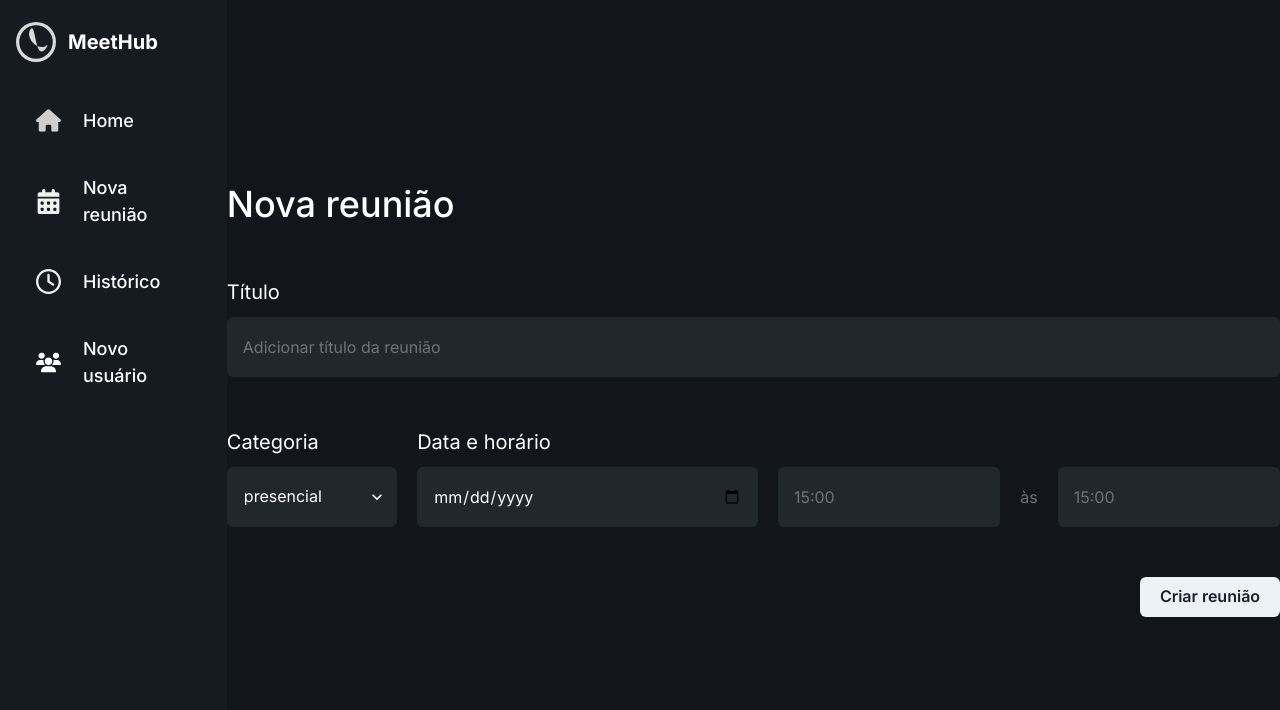
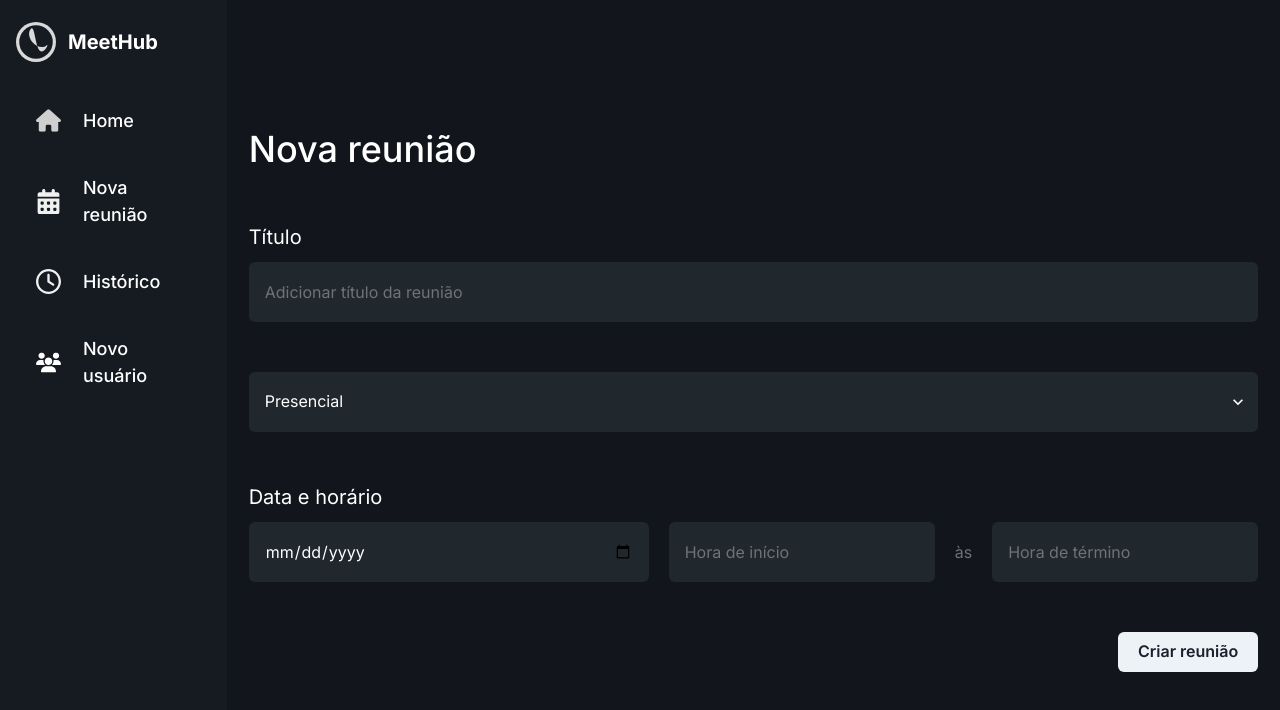
Before and after one commit to apiFatec/API-4-Semestre-SIATT-Frontend, a React (Vite) app in the folder client/: page /novareuniao in a window 1280 px wide. Shown: the top 710 px of the page. Built offline with nearby package versions, Linux system fonts and the light colour scheme; the HTML template or start-up script is replaced by a standard one.

Commit message:
:sparkles: feat: Ajustes criação das reuniões

```diff
--- a/client/package.json
+++ b/client/package.json
@@ -16,6 +16,7 @@
     "axios": "^1.6.8",
     "chakra-dayzed-datepicker": "^0.2.10",
     "date-fns": "^3.6.0",
+    "date-fns-tz": "^3.1.3",
     "dayzed": "^3.2.3",
     "framer-motion": "^11.0.22",
     "react": "^18.2.0",
--- a/client/src/pages/NovaReuniao.tsx
+++ b/client/src/pages/NovaReuniao.tsx
@@ -1,27 +1,32 @@
 import React, { useState } from "react";
-import { formatISO } from 'date-fns';
-
+import axios from "axios";
 import {
   Box,
   Button,
-  Flex,
-  FormControl,
-  FormLabel,
-  Heading,
   Input,
   Select,
   Text,
+  FormControl,
+  FormLabel,
+  Flex,
+  Heading,
 } from "@chakra-ui/react";
-import axios from "axios";
+import { useToast } from '@chakra-ui/react';
+import { formatISO } from 'date-fns';
+import { toZonedTime } from 'date-fns-tz';
 
 const NovaReuniao = () => {
   const accessToken = localStorage.getItem("accessToken");
   const [meetingData, setMeetingData] = useState({
     topic: "",
-    startDate: "", // Definido como string
-    duration: "", // Definido como string
+    startDate: "",
+    startHour: "",
+    endHour: "",
+    type: "",
     accessToken: accessToken,
   });
+
+  const toast = useToast();
 
   const handleChange = (e) => {
     const { name, value } = e.target;
@@ -35,22 +40,64 @@ const NovaReuniao = () => {
     e.preventDefault();
 
     try {
-      // Formatar a data aqui, após o usuário inserir a data
-      const formattedDate = new Date(meetingData.startDate).toISOString().slice(0, 19) + 'Z';
+      const startDateTime = toZonedTime(
+        new Date(`${meetingData.startDate}T${meetingData.startHour}:00`),
+        'America/Sao_Paulo'
+      );
+      const startHour = parseInt(meetingData.startHour);
+      const endHour = parseInt(meetingData.endHour);
+      const durationInSeconds = (endHour - startHour) * 60;
 
       const response = await axios.post(
         "http://localhost:3000/meetings/create-meeting",
         {
           topic: meetingData.topic,
-          startDate: formattedDate, // Corrigido para corresponder ao nome esperado no backend
-          duration: meetingData.duration, // Corrigido para corresponder ao nome esperado no backend
+          startDate: formatISO(startDateTime),
+          duration: durationInSeconds.toString(),
           type: 2,
           accessToken: meetingData.accessToken,
         }
       );
+
       console.log("Reunião criada com sucesso:", response.data);
+
+      const novaReuniao = {
+        titulo: meetingData.topic,
+        participantes: "",
+      };
+
+      const reunioesLocalStorage = localStorage.getItem("reunioes");
+      const reunioes = reunioesLocalStorage ? JSON.parse(reunioesLocalStorage) : [];
+      const novasReunioes = [...reunioes, novaReuniao];
+      localStorage.setItem("reunioes", JSON.stringify(novasReunioes));
+
+      setMeetingData({
+        topic: "",
+        startDate: "",
+        startHour: "",
+        endHour: "",
+        type: "",
+        accessToken: accessToken,
+      });
+
+      toast({
+        title: "Reunião agendada",
+        description: "Sua reunião foi agendada com sucesso.",
+        status: "success",
+        duration: 3000,
+        isClosable: true,
+      });
+
     } catch (error) {
       console.error("Erro ao criar a reunião:", error);
+
+      toast({
+        title: "Erro ao agendar a reunião",
+        description: "Houve um erro ao agendar a reunião. Por favor, tente novamente.",
+        status: "error",
+        duration: 3000,
+        isClosable: true,
+      });
     }
   };
 
@@ -81,29 +128,27 @@ const NovaReuniao = () => {
                   onChange={handleChange}
                 />
               </Box>
+              <Select
+                border="none"
+                bg="customInputBackground"
+                height="60px"
+                _hover={{ cursor: "pointer" }}
+                name="type"
+                value={meetingData.type}
+                onChange={handleChange}
+              >
+                <option value="presencial" style={{ backgroundColor: "#20272d", borderColor: "#20272d" }}>
+                  Presencial
+                </option>
+                <option value="remoto" style={{ backgroundColor: "#20272d", borderColor: "#20272d" }}>
+                  Remoto
+                </option>
+                <option value="hibrido" style={{ backgroundColor: "#20272d", borderColor: "#20272d" }}>
+                  Híbrido
+                </option>
+              </Select>
               <Box>
                 <Flex gap="20px" alignItems="center">
-                <Box width="200px">
-                  <Text fontSize="xl" marginBottom="10px" fontWeight="400">
-                    Categoria
-                  </Text>
-                  <Select
-                    bg="customInputBackground"
-                    height="60px"
-                    borderColor="#20272d"
-                    _hover={{ cursor: "pointer" }}
-                    name="category"
-                    value= ''
-                    onChange={handleChange}
-                  >
-                    <option value="opcao1" style={{ backgroundColor: "#20272d", borderColor: "#20272d" }}>
-                      presencial
-                    </option>
-                    <option value="opcao2" style={{ backgroundColor: "#20272d", borderColor: "#20272d" }}>
-                      remoto
-                    </option>
-                  </Select>
-                </Box>
                   <Box width="400px">
                     <Text fontSize="xl" marginBottom="10px" fontWeight="400">
                       Data e horário
@@ -117,16 +162,16 @@ const NovaReuniao = () => {
                       name="startDate"
                       value={meetingData.startDate}
                       onChange={handleChange}
-                  ></Input>
+                    />
                   </Box>
                   <Box display="flex" gap="20px" alignItems="center" alignSelf="end">
                     <Input
                       border="none"
                       bg="customInputBackground"
                       height="60px"
-                    placeholder="15:00"
-                    name="duration"
-                    value={meetingData.duration}
+                      placeholder="Hora de início"
+                      name="startHour"
+                      value={meetingData.startHour}
                       onChange={handleChange}
                     />
                     <Text color="#6F7274">às</Text>
@@ -134,15 +179,14 @@ const NovaReuniao = () => {
                       border="none"
                       bg="customInputBackground"
                       height="60px"
-                    placeholder="15:00"
-                    name="duration"
-                    value={meetingData.duration}
+                      placeholder="Hora de término"
+                      name="endHour"
+                      value={meetingData.endHour}
                       onChange={handleChange}
                     />
                   </Box>
                 </Flex>
               </Box>
-            {/* Outros campos do formulário */}
               <Button
                 width="140px"
                 alignSelf="end"
```
Also changed, not shown: client/src/pages/Home.tsx (+4 -5 lines), 1 other file (tests, documents, lock files or other folders). Lines whose indentation alone changed are shown as unchanged.
